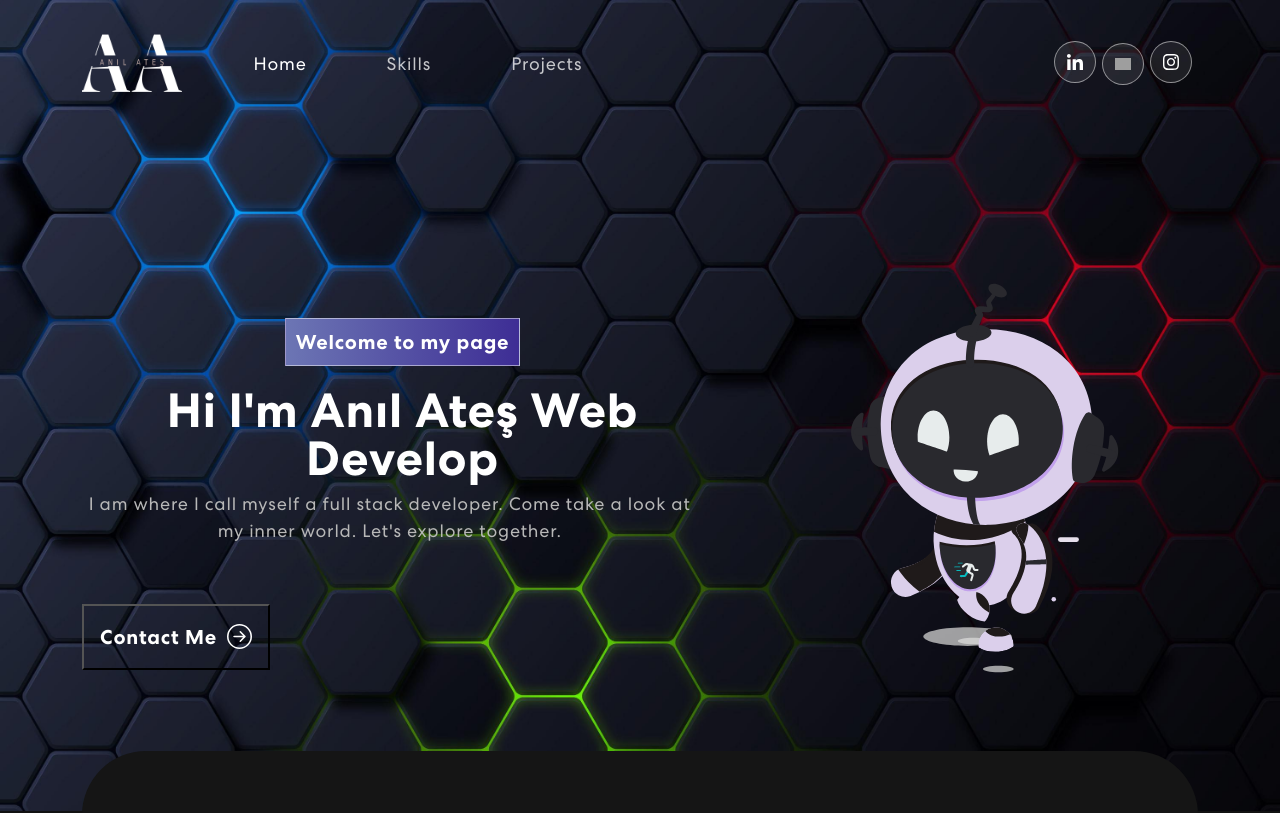
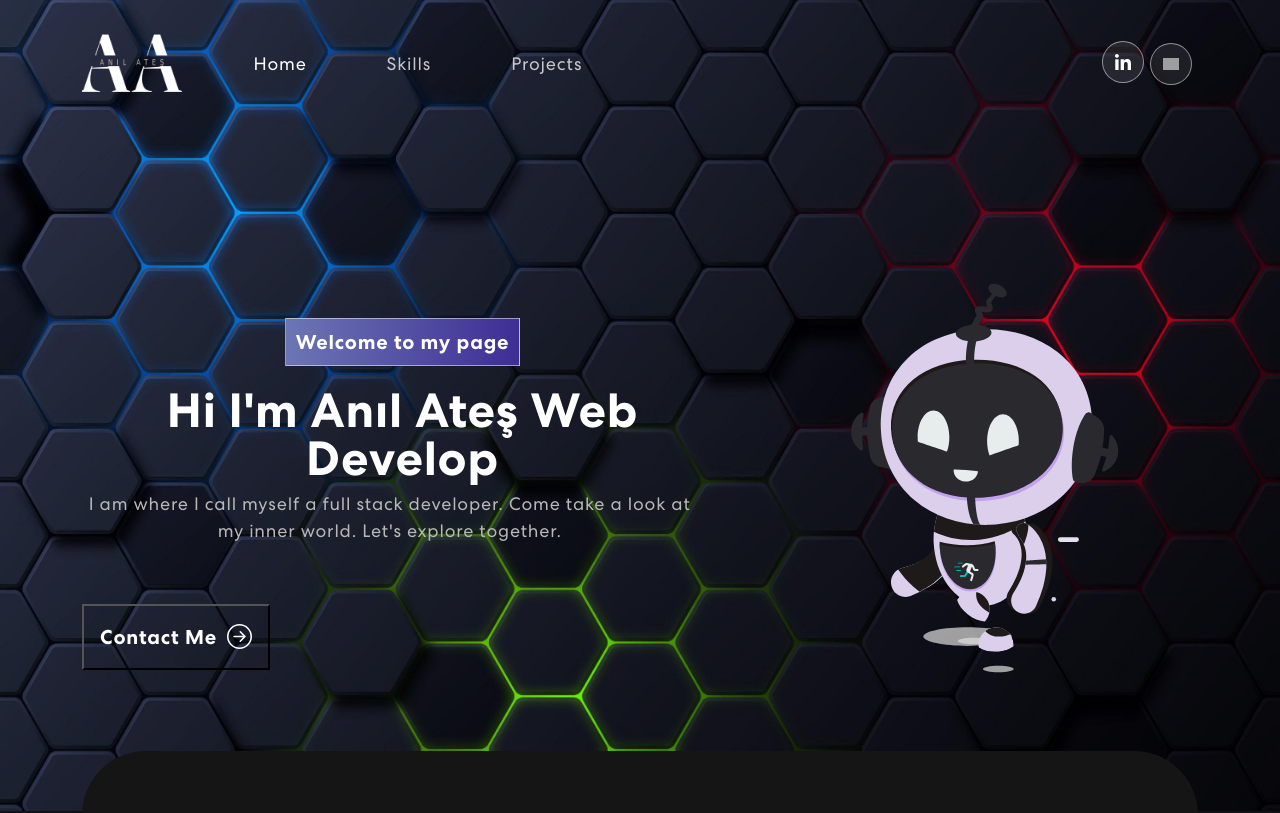
Before and after one commit to anilates97/React-MyWebsite, a React (Vite) app in the folder client/: page / in a window 1280 px wide. Shown: the top 813 px of the page. Built offline with nearby package versions, Linux system fonts and the light colour scheme; grey boxes are pictures that could not be loaded.

Commit message:
bug fixed

```diff
--- a/client/src/features/Footer/Footer.tsx
+++ b/client/src/features/Footer/Footer.tsx
@@ -4,7 +4,6 @@
 import logo from "../../assets/img/logo.png";
 import navIcon1 from "../../assets/img/nav-icon1.svg";
 import navIcon2 from "../../assets/img/nav-icon2.svg";
-import navIcon3 from "../../assets/img/nav-icon3.svg";
 
 function Footer() {
   return (
@@ -34,9 +33,6 @@
               <a href="https://github.com/anilates97">
                 <img src={navIcon2} alt="" />{" "}
               </a>
-              <a href="#">
-                <img src={navIcon3} alt="" />{" "}
-              </a>
             </div>
           </Col>
         </Row>
--- a/client/src/features/Navbar/Navbar.tsx
+++ b/client/src/features/Navbar/Navbar.tsx
@@ -5,7 +5,6 @@
 import logo from "../../assets/img/logo.png";
 import navIcon1 from "../../assets/img/nav-icon1.svg";
 import navIcon2 from "../../assets/img/nav-icon2.svg";
-import navIcon3 from "../../assets/img/nav-icon3.svg";
 
 import { Link } from "react-scroll";
 import { useLocation, useNavigate } from "react-router-dom";
@@ -48,19 +47,6 @@
   const onUpdateActiveLink = (value: string) => {
     setActiveLink(value);
   };
-
-  // const handleClickHome = () => {
-  //   navigate("/", {
-  //     state: { isDetailToHome: true },
-  //   });
-
-  //   const projectSection = document.getElementById("project");
-  //   if (projectSection) {
-  //     projectSection.scrollIntoView({
-  //       behavior: "smooth",
-  //     });
-  //   }
-  // };
 
   const handleClickSkills = () => {
     navigate("/", {
@@ -152,9 +138,6 @@
               <a href="https://github.com/anilates97">
                 <img src={navIcon2} alt="" />{" "}
               </a>
-              <a href="#">
-                <img src={navIcon3} alt="" />{" "}
-              </a>
             </div>
           </span>
         </Navbar.Collapse>
```
